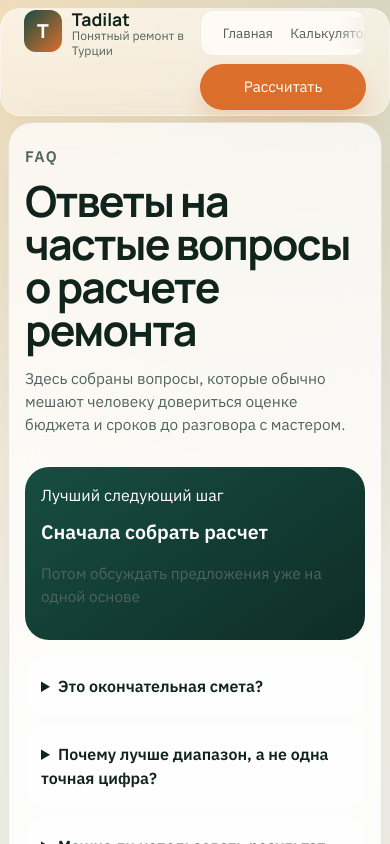
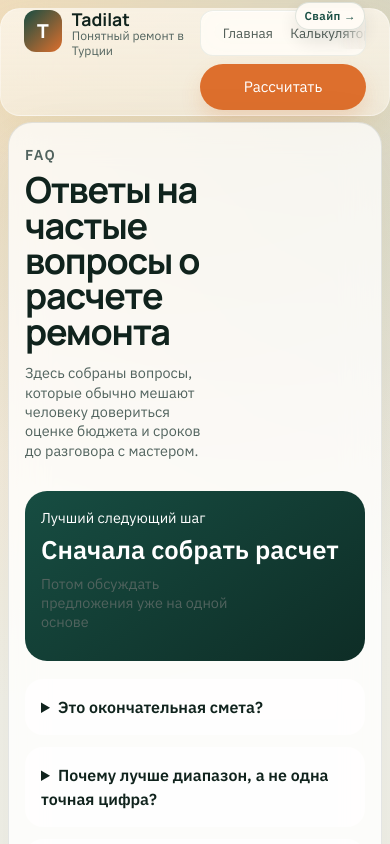
Before and after one commit to Ramiz2284/tadilat, a React (Vite) app: page /faq in a window 390 px wide. Shown: the top 844 px of the page. Built offline with nearby package versions, Linux system fonts and the light colour scheme.

Commit message:
Polish mobile result layout and swipe hints

```diff
--- a/src/app/RootLayout.tsx
+++ b/src/app/RootLayout.tsx
@@ -17,6 +17,7 @@ export function RootLayout() {
         </Link>
 
         <div className="topbar-actions">
+          <div className="scroll-hint-shell">
             <nav
               className="topnav scroll-hint"
               data-can-scroll-left={navHint.state.canScrollLeft ? "true" : "false"}
@@ -30,6 +31,10 @@ export function RootLayout() {
               <NavLink to="/faq">FAQ</NavLink>
               <NavLink to="/result">Результат</NavLink>
             </nav>
+            {navHint.state.scrollable && !navHint.state.engaged ? (
+              <span className="scroll-hint-badge scroll-hint-badge-nav">Свайп →</span>
+            ) : null}
+          </div>
 
           <Link
             className="button button-primary topbar-cta"
--- a/src/features/calculator/ui/WizardSidebar.tsx
+++ b/src/features/calculator/ui/WizardSidebar.tsx
@@ -44,6 +44,7 @@ export function WizardSidebar({
         </div>
       </div>
 
+      <div className="scroll-hint-shell">
         <ol
           className="wizard-steps scroll-hint"
           data-can-scroll-left={stepsHint.state.canScrollLeft ? "true" : "false"}
@@ -66,6 +67,10 @@ export function WizardSidebar({
             </li>
           ))}
         </ol>
+        {stepsHint.state.scrollable && !stepsHint.state.engaged ? (
+          <span className="scroll-hint-badge scroll-hint-badge-dark">Свайп по шагам →</span>
+        ) : null}
+      </div>
 
       <div className="wizard-summary">
         <h3>Текущий сценарий</h3>
--- a/src/styles.css
+++ b/src/styles.css
@@ -138,6 +138,7 @@ h3 {
   background: rgba(255, 255, 255, 0.5);
   backdrop-filter: blur(14px);
   overflow-x: auto;
+  overflow-y: hidden;
   scrollbar-width: none;
   min-width: 0;
   max-width: 100%;
@@ -163,8 +164,16 @@ h3 {
   position: relative;
 }
 
+.scroll-hint-shell {
+  position: relative;
+  width: 100%;
+  min-width: 0;
+  overflow: visible;
+}
+
 .scroll-hint[data-scrollable="true"] {
   cursor: grab;
+  touch-action: pan-x;
 }
 
 .scroll-hint[data-scrollable="true"]:active {
@@ -208,6 +217,38 @@ h3 {
   animation: none;
 }
 
+.scroll-hint-badge {
+  position: absolute;
+  right: 10px;
+  top: -10px;
+  display: inline-flex;
+  align-items: center;
+  gap: 6px;
+  min-height: 28px;
+  padding: 0 10px;
+  border-radius: 999px;
+  font-size: 0.76rem;
+  font-weight: 700;
+  letter-spacing: 0.04em;
+  white-space: nowrap;
+  pointer-events: none;
+  animation: scroll-hint-badge-pulse 1.6s ease-in-out infinite;
+  box-shadow: 0 10px 22px rgba(16, 35, 29, 0.12);
+  z-index: 3;
+}
+
+.scroll-hint-badge-nav {
+  background: rgba(255, 251, 245, 0.96);
+  color: var(--secondary);
+  border: 1px solid rgba(23, 77, 66, 0.14);
+}
+
+.scroll-hint-badge-dark {
+  background: rgba(255, 255, 255, 0.94);
+  color: var(--secondary);
+  border: 1px solid rgba(255, 255, 255, 0.28);
+}
+
 .wizard-steps.scroll-hint[data-scrollable="true"]::before {
   background: linear-gradient(90deg, rgba(20, 76, 66, 0.95), rgba(20, 76, 66, 0));
 }
@@ -228,6 +269,19 @@ h3 {
 
   70% {
     transform: translateX(0);
+  }
+}
+
+@keyframes scroll-hint-badge-pulse {
+  0%,
+  100% {
+    transform: translateX(0);
+    opacity: 0.92;
+  }
+
+  50% {
+    transform: translateX(6px);
+    opacity: 1;
   }
 }
 
@@ -869,6 +923,11 @@ h3 {
   .topbar-actions {
     width: 100%;
     gap: 8px;
+  }
+
+  .scroll-hint-badge {
+    top: -8px;
+    right: 8px;
   }
 
   .brand-mark {
@@ -1112,6 +1171,10 @@ h3 {
     outline: 1px solid rgba(255, 255, 255, 0.08);
   }
 
+  .scroll-hint-badge-dark {
+    top: -6px;
+  }
+
   .wizard-summary {
     margin-top: 4px;
     padding: 12px;
@@ -1241,17 +1304,68 @@ h3 {
     gap: 16px;
   }
 
+  .result-hero h1 {
+    font-size: clamp(1.9rem, 10vw, 2.7rem);
+    line-height: 0.98;
+    letter-spacing: -0.035em;
+    max-width: 10ch;
+  }
+
+  .result-hero .eyebrow {
+    margin-bottom: 8px;
+  }
+
+  .result-hero p {
+    max-width: 24ch;
+    font-size: 0.94rem;
+    line-height: 1.35;
+  }
+
   .result-price-card {
     width: 100%;
     min-width: 0;
+    padding: 18px 20px;
+    border-radius: 22px;
+  }
+
+  .result-price-card span {
+    display: block;
+    font-size: 0.9rem;
+  }
+
+  .result-price-card strong {
+    margin-top: 8px;
+    font-size: clamp(1.35rem, 7vw, 1.95rem);
+    line-height: 1.08;
+  }
+
+  .result-price-card p {
+    margin-top: 10px;
+    font-size: 0.9rem;
+    line-height: 1.32;
   }
 
   .metrics-grid {
-    gap: 12px;
+    gap: 10px;
   }
 
   .result-grid {
     gap: 14px;
+  }
+
+  .metrics-grid .summary-card {
+    padding: 16px 18px;
+    border-radius: 18px;
+  }
+
+  .metrics-grid .summary-card span {
+    font-size: 0.84rem;
+  }
+
+  .metrics-grid .summary-card strong {
+    margin-top: 8px;
+    font-size: 1rem;
+    line-height: 1.15;
   }
 
   .timeline-item + .timeline-item {
@@ -1300,6 +1414,12 @@ h3 {
     font-size: 0.84rem;
   }
 
+  .scroll-hint-badge {
+    right: 6px;
+    padding: 0 8px;
+    font-size: 0.72rem;
+  }
+
   .topbar::after {
     inset: 8px -8px auto;
     height: calc(100% - 16px);
@@ -1333,6 +1453,24 @@ h3 {
   .result-price-card,
   .hero-card {
     padding: 16px;
+  }
+
+  .result-hero h1 {
+    font-size: clamp(1.75rem, 10.5vw, 2.25rem);
+    max-width: 9ch;
+  }
+
+  .result-hero p {
+    max-width: 22ch;
+    font-size: 0.9rem;
+  }
+
+  .result-price-card strong {
+    font-size: clamp(1.22rem, 6.8vw, 1.6rem);
+  }
+
+  .metrics-grid .summary-card {
+    padding: 15px 16px;
   }
 }
 
```
Lines whose indentation alone changed are shown as unchanged.
